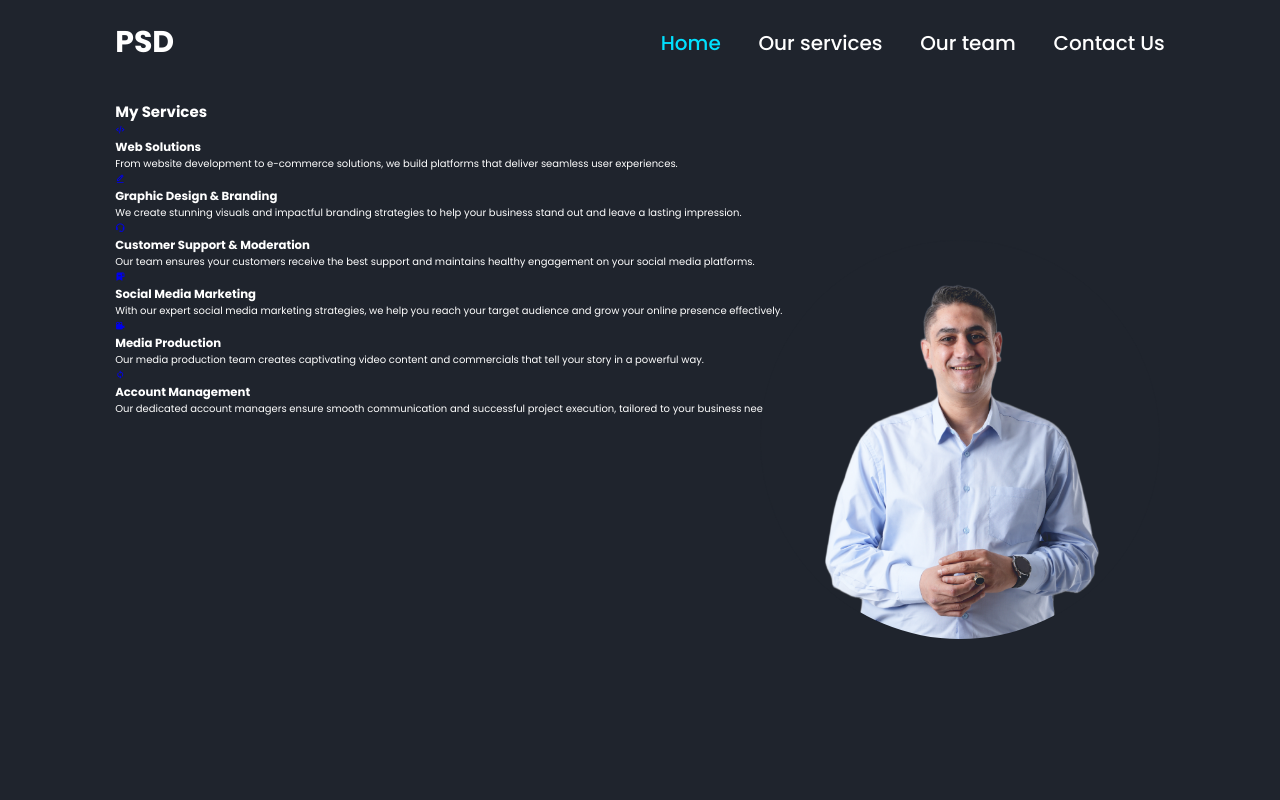
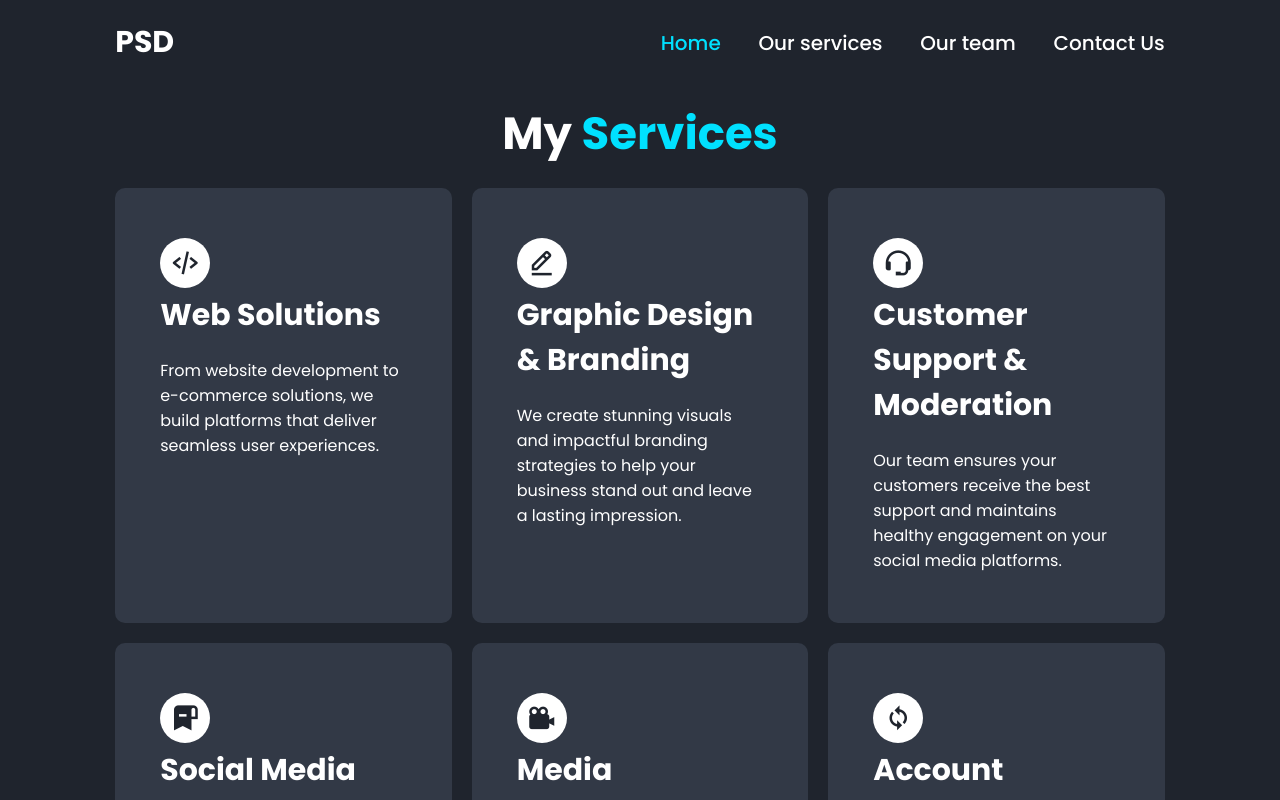
Before and after one commit to Dmamduhkhalil/hassan-ibrahim, a plain HTML site: page index.html in a window 1280 px wide. Drawn offline with nearby package versions, Linux system fonts and the light colour scheme.

Commit message:
style.css

```diff
--- a/style.css
+++ b/style.css
@@ -69,8 +69,16 @@ section {
     height: 100%;
     padding: 10rem 9% 2rem;
     background: var(--bg-color);
+    visibility: hidden;
+    opacity: 0;
+    overflow: hidden;
 }
 
+section.active {
+    visibility: visible;
+    opacity: 1;
+    overflow: auto;
+}
 .home {
     display: flex;
     align-items: center;
@@ -220,3 +228,81 @@ section {
     object-fit: cover;
     mix-blend-mode: lighten;
 }
+
+.heading {
+    font-size: 4.5rem;
+    text-align: center;
+    margin-bottom: 2rem;
+}
+
+.heading span {
+    color: var(--main-color);
+}
+
+.Services-countainer {
+    display: grid;
+    grid-template-columns: repeat(auto-fit, minmax(30rem, 1fr));
+    gap: 2rem;
+}
+
+.Services-countainer .Services-box{
+    padding: 3rem 2.5rem;
+    background: var(--second-bg-color);
+    border: 2rem solid var(--second-bg-color);
+    border-radius: 1rem;
+    transition: .5s;
+}
+
+.Services-countainer .Services-box:hover {
+    border-color: var(--main-color);
+    transform: scale(1.02);
+}
+
+.Services-box .icon {
+    display: flex;
+    justify-content: space-between;
+    align-items: center;
+}
+
+.Services-box .icon i {
+    font-size: 4.5rem;
+    transition: .5s;
+}
+
+.Services-box:hover .icon :not(a i) {
+    color: var(--main-color);
+}
+
+.Services-box .icon a {
+    display: inline-flex;
+    background: var(--white-color);
+    border-radius: 50%;
+    padding: 1rem;
+    transition: .5s;
+}
+
+.Services-box:hover .icon a {
+    background: var(--main-color);
+}
+.Services-box .icon a i {
+    font-size: 3rem;
+    color: var(--bg-color);
+}
+
+.Services-box .icon a:hover i {
+    transform: rotate(300deg);
+}
+
+.Services-box h3{
+    font-size: 3rem;
+    margin: .5rem 0 2rem;
+    transition: .5s;
+}
+
+.Services-box:hover h3 {
+    color: var(--main-color);
+}
+
+.Services-box p{
+    font-size: 1.6rem;
+}
```
